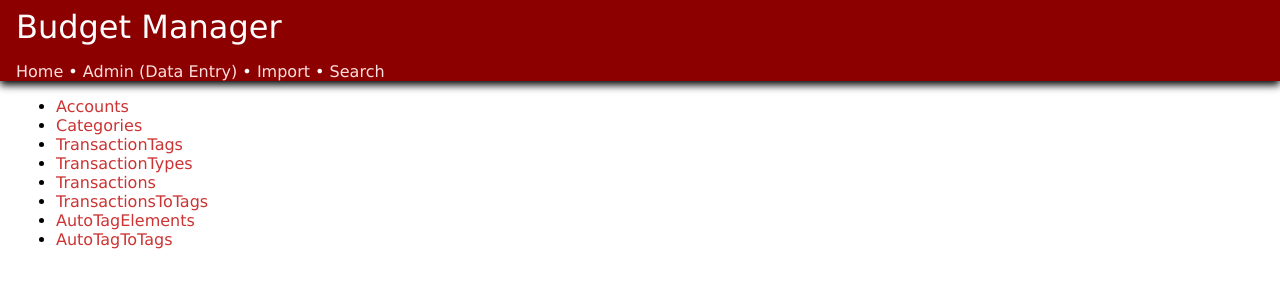
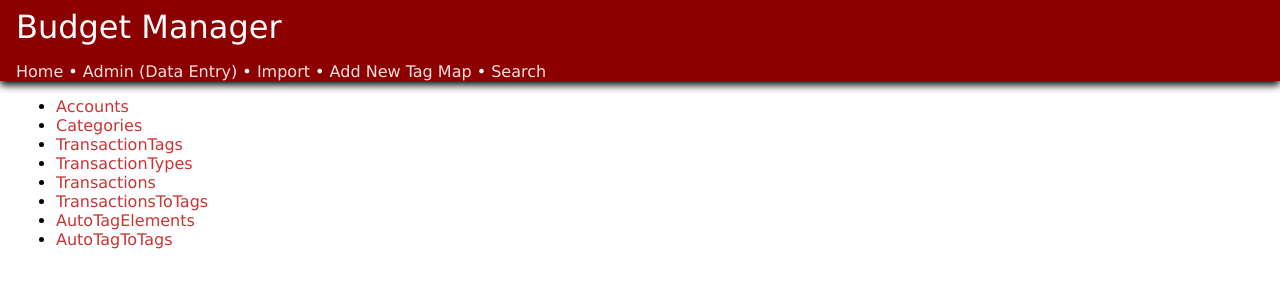
Before and after one commit to svieira/Budget-Manager, a Flask app: page / in a window 1280 px wide. Shown: the top 300 px of the page. Run offline with Flask 2, Linux system fonts and the light colour scheme; parts of the project's set-up code (start-up, migrations or seed data) failed here and were passed over.

Commit message:
Add link to new functionality

```diff
--- a/app/templates/layout.html
+++ b/app/templates/layout.html
@@ -15,6 +15,7 @@
 <p><a href="{{url_for('index')}}">Home</a> &bull;
 <a href="{{url_for('admin.index')}}">Admin (Data Entry)</a> &bull;
 <a href="{{url_for('provide_file')}}">Import</a> &bull;
+<a href="{{url_for('add_tag_map')}}">Add New Tag Map</a> &bull;
 <a href="{{url_for('search')}}">Search</a></p>
 {%- endblock header %}</div>
 {%- endif %}
```
